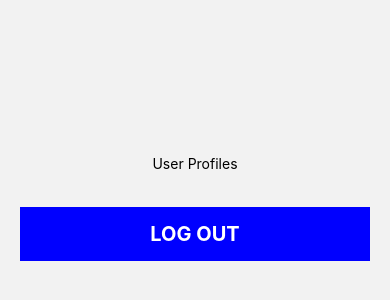
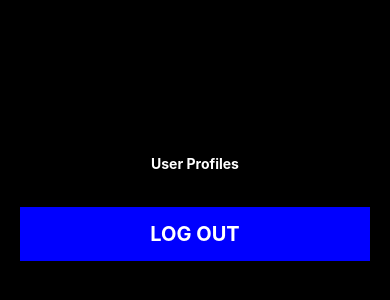
Before and after one commit to Indra2108/Todo-Online, a React Native app: screen /Userprofiles in a window 390 px wide. Shown: the part 214-514 px from the top of the page. Built offline with nearby package versions, Linux system fonts and the light colour scheme.

Commit message:
Change background color to black/dark

```diff
--- a/src/auth/userprofiles/index.js
+++ b/src/auth/userprofiles/index.js
@@ -43,7 +43,7 @@ export default class Userprofiles extends Component {
     render() {
         return (
             <View style={styles.container}>
-                <Text>User Profiles</Text>
+                <Text style={styles.teksuser}>User Profiles</Text>
 
                 <TouchableOpacity style={styles.tombol} onPress={() => this.logOutConfirmation()}>
                     <Text style={styles.tulisantombol}>LOG OUT</Text>
--- a/src/auth/userprofiles/styles.js
+++ b/src/auth/userprofiles/styles.js
@@ -5,7 +5,12 @@ export default StyleSheet.create({
         flex: 1,
         padding: 20,
         justifyContent: 'center',
-        alignItems: 'center'
+        alignItems: 'center',
+        backgroundColor: 'black'
+    },
+    teksuser: {
+        color: 'white',
+        fontWeight: 'bold'
     },
     tombol: {
         width: '100%',
--- a/src/todo/dashboard/index.js
+++ b/src/todo/dashboard/index.js
@@ -92,7 +92,7 @@ export default class Dashboard extends Component {
     DaftarList = () => {
         return this.state.dataToDo.map((value) => {
             return (
-                <View style={styles.backgroundList}>
+                <TouchableOpacity style={styles.backgroundList}>
                     <View style={styles.backgroundtitle}>
                         <Text style={styles.tekstitle}>{value.title}</Text>
                         <TouchableOpacity onPress={() => this.deleteToDoConfirmation(value.id)}>
@@ -102,7 +102,7 @@ export default class Dashboard extends Component {
                     <View style={styles.backgroundnote}>
                         <Text style={styles.teksnote}>{value.note}</Text>
                     </View>
-                </View>
+                </TouchableOpacity>
             )
         })
     }
--- a/src/todo/dashboard/styles.js
+++ b/src/todo/dashboard/styles.js
@@ -3,7 +3,8 @@ import { StyleSheet } from "react-native";
 export default StyleSheet.create({
     container: {
         flex: 1,
-        padding: 20
+        padding: 20,
+        backgroundColor: 'black'
     },
     header: {
         padding: 20,
@@ -42,9 +43,6 @@ export default StyleSheet.create({
         justifyContent: 'space-between',
         alignItems: 'center'
     },
-    textInput: {
-
-    },
     editlogo: {
         width: 40,
         height: 40
@@ -59,6 +57,6 @@ export default StyleSheet.create({
     },
     buanglogo: {
         width: 30,
-        height: 30
+        height: 30,
     }
 })
```
